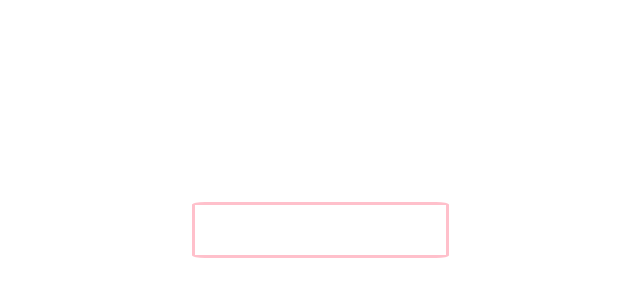
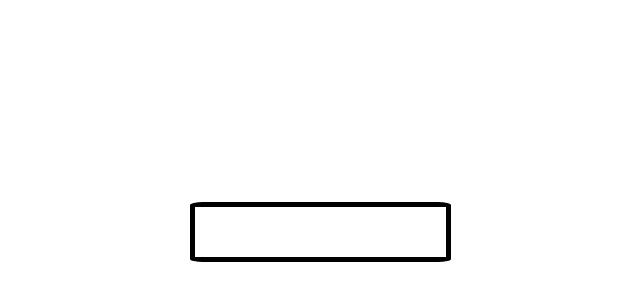
Before and after one commit to Harismunshi/linearcolor, a plain HTML site: page index.html in a window 1280 px wide. Shown: the part 46-346 px from the top of the page, without its empty margins (328-968 px from the left). Drawn offline with Linux system fonts and the light colour scheme.

Commit message:
Update style.css

```diff
--- a/style.css
+++ b/style.css
@@ -15,7 +15,7 @@ form{
 input[type="text"]{
     padding: 1rem;
     font-weight: 900;
-    border: 3px solid pink;
+    border: 5px solid black;
     font-size: 1rem;
     border-radius: 5%;
 }
```
